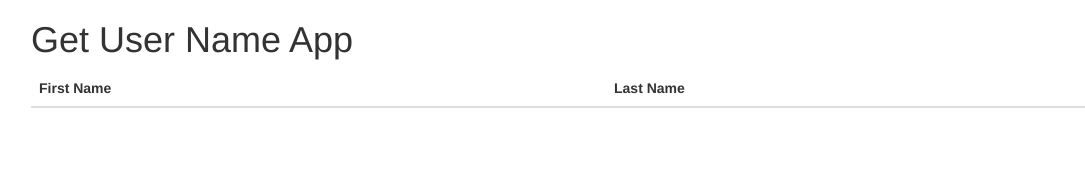
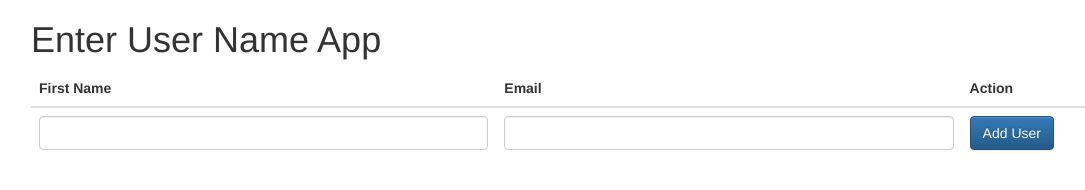
Before and after one commit to ge01/boot_01, a plain HTML site: page 111316_FSUser/fsuser/public/index.html in a window 1280 px wide. Shown: the whole page, without its empty margins (39-1124 px from the left). Drawn offline with nearby package versions, Linux system fonts and the light colour scheme; no server answers.

Commit message:
input boxes added to index.html

```diff
--- a/111316_FSUser/fsuser/public/index.html
+++ b/111316_FSUser/fsuser/public/index.html
@@ -8,20 +8,26 @@
     <link rel="stylesheet" href="https://maxcdn.bootstrapcdn.com/bootstrap/3.3.7/css/bootstrap-theme.min.css" integrity="sha384-rHyoN1iRsVXV4nD0JutlnGaslCJuC7uwjduW9SVrLvRYooPp2bWYgmgJQIXwl/Sp" crossorigin="anonymous">
 
     <meta charset="utf-8">
-    <title>Get User Name App</title>
+    <title>User Name App</title>
   </head>
   <body>
     <div class="container" ng-controller="AppCtrl">
-      <h1>Get User Name App</h1>
+      <h1>Enter User Name App</h1>
 
       <table class="table">
         <thead>
           <tr>
             <th>First Name</th>
-            <th>Last Name</th>
+            <th>Email</th>
+            <th>Action</th>
           </tr>
         </thead>
         <tbody>
+          <tr>
+            <td><input class="form-control" ng-model="user.name"  /></td>
+            <td><input class="form-control" ng-model="user.email" /></td>
+            <td><button class="btn btn-primary" ng-click="addUser()">Add User</button></td>
+          </tr>
           <tr ng-repeat="user in fsuser">
             <td>{{user.name}}</td>
             <td>{{user.email}}</td>
```
